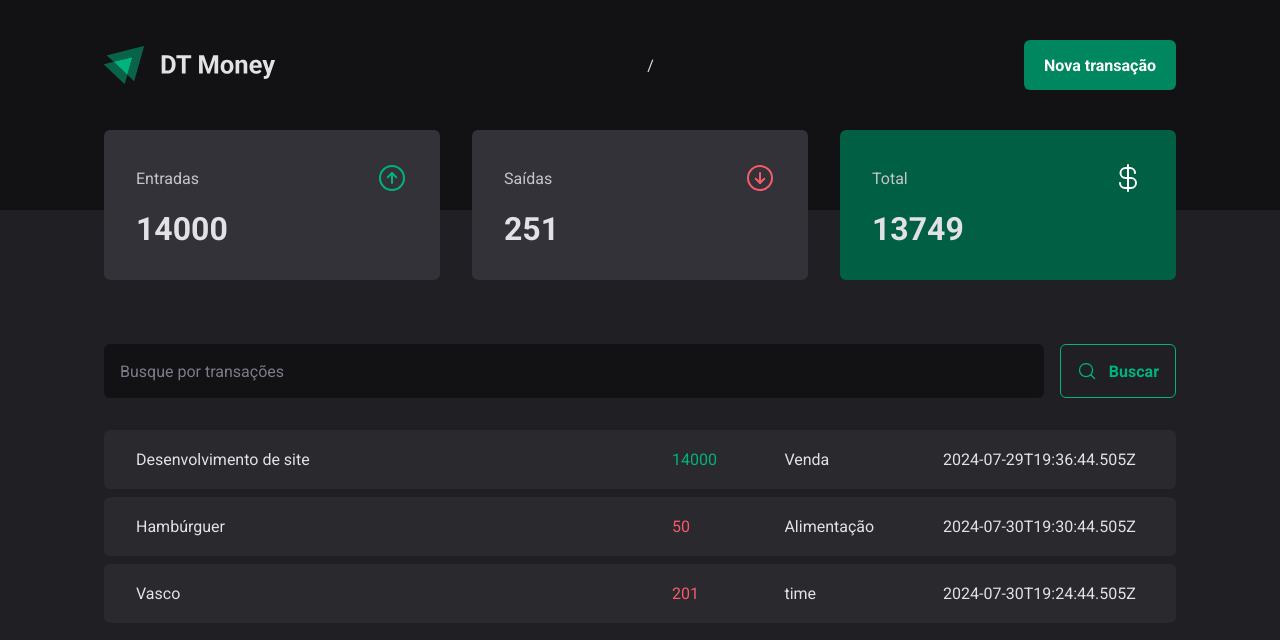
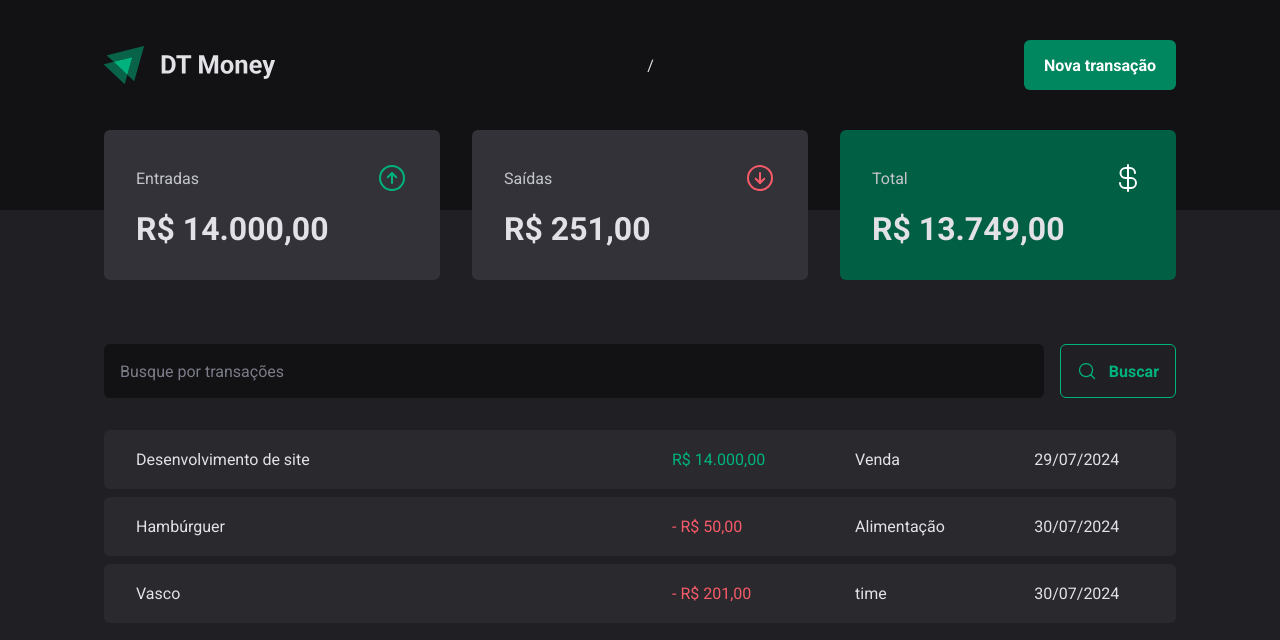
Before and after one commit to LeonardoSantos16/Dt-money-react, a React (Vite) app: page / in a window 1280 px wide. Shown: the top 640 px of the page. Built offline with nearby package versions, Linux system fonts and the light colour scheme; data requests are answered from the project's data file.

Commit message:
hook para o summary commit

```diff
--- a/package.json
+++ b/package.json
@@ -16,7 +16,9 @@
     "phosphor-react": "^1.4.1",
     "react": "^18.3.1",
     "react-dom": "^18.3.1",
-    "styled-components": "^6.1.12"
+    "react-hook-form": "^7.52.1",
+    "styled-components": "^6.1.12",
+    "zod": "^3.23.8"
   },
   "devDependencies": {
     "@types/react": "^18.3.3",
--- a/src/components/Summary/index.tsx
+++ b/src/components/Summary/index.tsx
@@ -1,30 +1,11 @@
 import { ArrowCircleDown, ArrowCircleUp, CurrencyDollar } from "phosphor-react";
 import { SummaryCard, SummaryContainer } from "./styles";
-import { useContext } from 'react';
-import { TransactionsContext } from '../../contexts/TransactionsContext';
 
+import { priceFormatter } from '../../utils/formatter';
+import { useSummary } from "../../hooks/useSummary";
 export function Summary() {
 
-    const { transactions } = useContext(TransactionsContext);
-
-  const summary = transactions.reduce(
-    (acc, transaction) => {
-      if (transaction.type === 'income') {
-        acc.income += transaction.price;
-        acc.total += transaction.price;
-      } else {
-        acc.outcome += transaction.price;
-        acc.total -= transaction.price;
-      }
-
-      return acc;
-    },
-    {
-      income: 0,
-      outcome: 0,
-      total: 0,
-    },
-  );
+  const summary = useSummary();
   return (
     <SummaryContainer>
       <SummaryCard>
@@ -33,7 +14,7 @@
           <ArrowCircleUp size={32} color="#00b37e" />
         </header>
 
-        <strong>{summary.income}</strong>
+        <strong>{priceFormatter.format(summary.income)}</strong>
       </SummaryCard>
 
       <SummaryCard>
@@ -42,7 +23,7 @@
           <ArrowCircleDown size={32} color="#f75a68" />
         </header>
 
-        <strong>{summary.outcome}</strong>
+        <strong>{priceFormatter.format(summary.outcome)}</strong>
       </SummaryCard>
 
       <SummaryCard variant="green">
@@ -51,7 +32,7 @@
           <CurrencyDollar size={32} color="#fff" />
         </header>
 
-        <strong>{summary.total}</strong>
+        <strong>{priceFormatter.format(summary.total)}</strong>
 
       </SummaryCard>
     </SummaryContainer>
--- /dev/null
+++ b/src/hooks/useSummary.ts
@@ -0,0 +1,26 @@
+import { useContext } from "react";
+import { TransactionsContext } from "../contexts/TransactionsContext";
+export function useSummary(){
+const { transactions } = useContext(TransactionsContext);
+
+  const summary = transactions.reduce(
+    (acc, transaction) => {
+      if (transaction.type === 'income') {
+        acc.income += transaction.price;
+        acc.total += transaction.price;
+      } else {
+        acc.outcome += transaction.price;
+        acc.total -= transaction.price;
+      }
+
+      return acc;
+    },
+    {
+      income: 0,
+      outcome: 0,
+      total: 0,
+    },
+  );
+
+  return summary;
+}
--- a/src/pages/Transactions/index.tsx
+++ b/src/pages/Transactions/index.tsx
@@ -5,7 +5,7 @@
 import { useEffect, useState } from "react";
 import { useContext } from "react";
 import { TransactionsContext } from "../../contexts/TransactionsContext";
-
+import { dateFormatter, priceFormatter } from "../../utils/formatter";
 
 export function Transactions() {
     const { transactions } = useContext(TransactionsContext);
@@ -24,11 +24,12 @@
                   <td width="50%">{transaction.description}</td>
                   <td>
                     <PriceHighlight variant={transaction.type}>
-                      {transaction.price}
+                        {transaction.type === 'outcome' && '- '}
+                        {priceFormatter.format(transaction.price)}
                     </PriceHighlight>
                   </td>
                   <td>{transaction.category}</td>
-                  <td>{transaction.createdAt}</td>
+                  <td>{dateFormatter.format(new Date(transaction.createdAt))}</td>
                 </tr>
               )
             })}
--- /dev/null
+++ b/src/utils/formatter.ts
@@ -0,0 +1,6 @@
+export const dateFormatter = new Intl.DateTimeFormat('pt-BR');
+
+export const priceFormatter = new Intl.NumberFormat('pt-BR', {
+  style: 'currency',
+  currency: 'BRL',
+});
```
Also changed, not shown: 1 other file (tests, documents, lock files or other folders).
